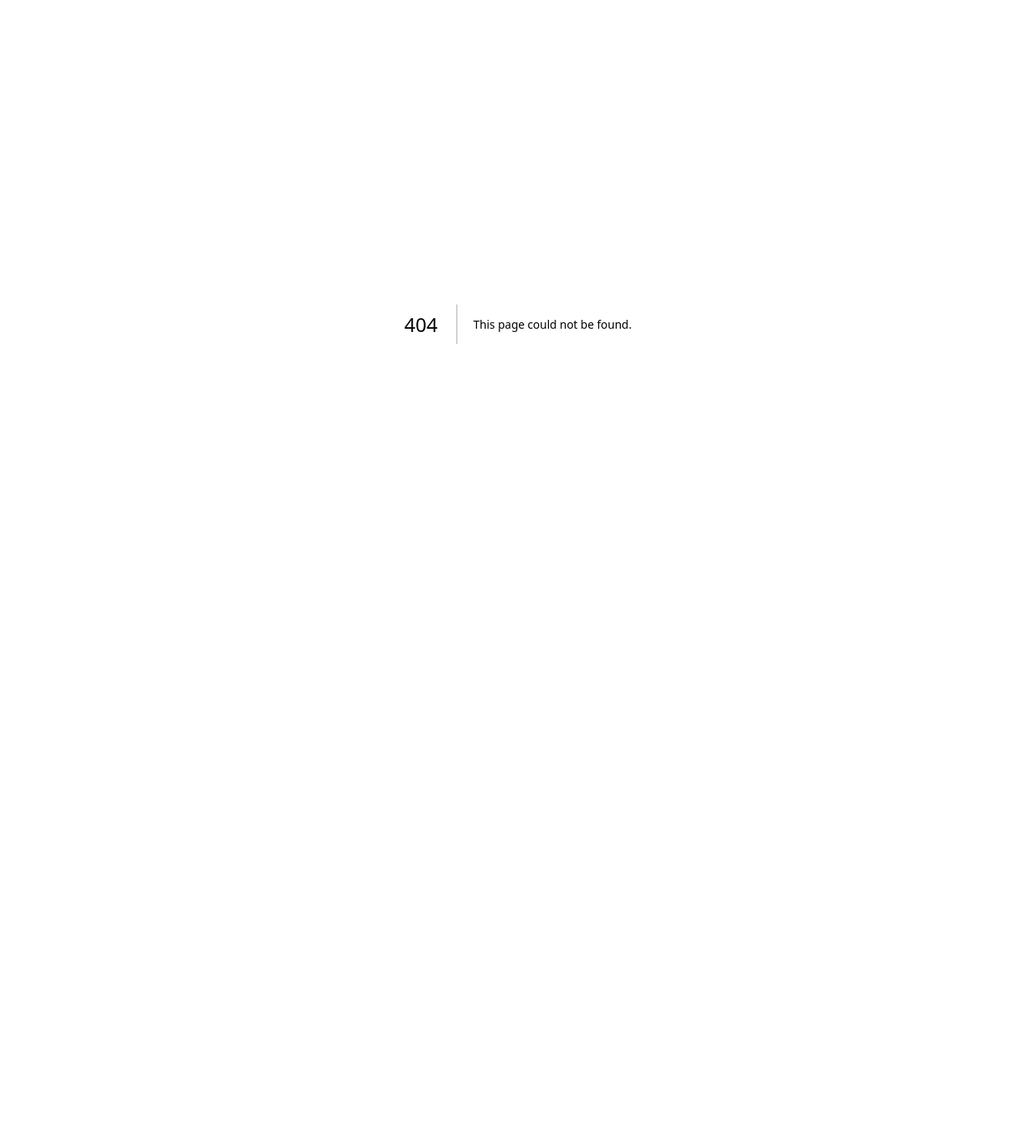
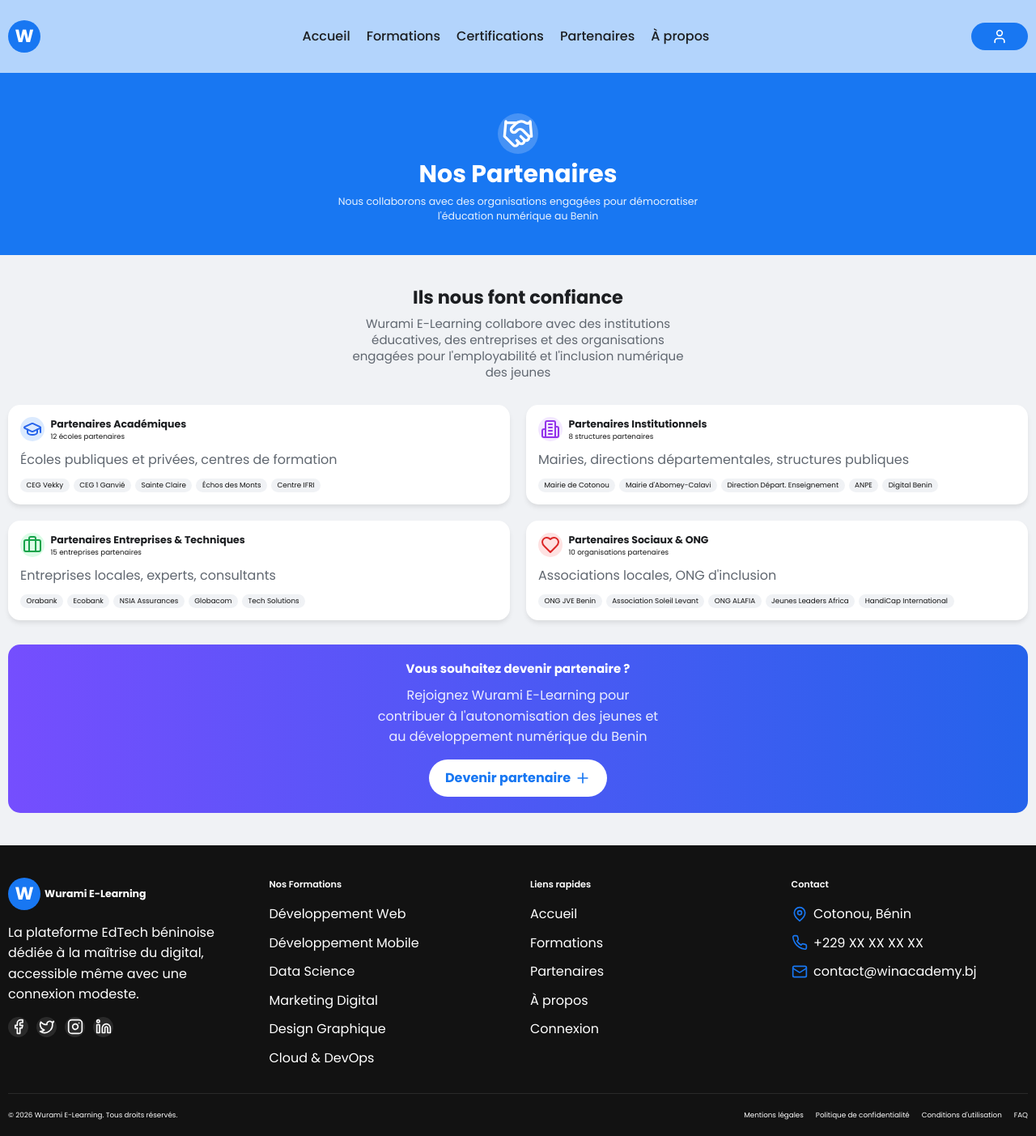
Before and after one commit to VOGLOSSOU/win-academy-fronend-app, a Next.js app: page /partenaires in a window 1280 px wide. Before the commit this address had no page. Shown: the whole page at 81% size. Before the commit the page ends 800 px from the top, so only its background shows below. Built offline with nearby package versions, Linux system fonts and the light colour scheme.

Commit message:
créer une page partenaire ( à inclure dans le header )

```diff
--- a/src/app/page.tsx
+++ b/src/app/page.tsx
@@ -7,7 +7,6 @@ import HowItWorksSection from '@/components/HowItWorksSection';
 import StatsSection from '@/components/StatsSection';
 import TestimonialsSection from '@/components/TestimonialsSection';
 import FAQSection from '@/components/FAQSection';
-import PartnersSection from '@/components/PartnersSection';
 import CTASection from '@/components/CTASection';
 import Footer from '@/components/Footer';
 
@@ -23,7 +22,6 @@ export default function Home() {
       <StatsSection />
       <TestimonialsSection />
       <FAQSection />
-      <PartnersSection />
       <CTASection />
       <Footer />
     </main>
--- /dev/null
+++ b/src/app/partenaires/page.tsx
@@ -0,0 +1,39 @@
+'use client';
+
+import Navigation from '@/components/Navigation';
+import Footer from '@/components/Footer';
+import PartnersSection from '@/components/PartnersSection';
+import { Handshake } from 'lucide-react';
+
+export default function PartenairesPage() {
+  return (
+    <>
+      <Navigation />
+      <main className="min-h-screen bg-light">
+        {/* Hero Section */}
+        <section className="pt-56 pb-16 bg-primary">
+          <div className="container mx-auto px-4">
+            <div className="text-center max-w-3xl mx-auto">
+              <div className="flex justify-center mb-4">
+                <div className="w-20 h-20 bg-white/20 rounded-full flex items-center justify-center">
+                  <Handshake size={40} className="text-white" />
+                </div>
+              </div>
+              <h1 className="text-4xl md:text-5xl font-bold text-white mb-4">
+                Nos Partenaires
+              </h1>
+              <p className="text-xl text-white/90">
+                Nous collaborons avec des organisations engagées pour démocratiser l'éducation numérique au Benin
+              </p>
+            </div>
+          </div>
+        </section>
+
+        {/* Partners Section - Trust indicators */}
+        <PartnersSection />
+
+      </main>
+      <Footer />
+    </>
+  );
+}
--- a/src/components/Footer.tsx
+++ b/src/components/Footer.tsx
@@ -83,6 +83,11 @@ export default function Footer() {
                 </Link>
               </li>
               <li>
+                <Link href="/partenaires" className="text-gray-400 hover:text-primary transition-colors">
+                  Partenaires
+                </Link>
+              </li>
+              <li>
                 <Link href="/a-propos" className="text-gray-400 hover:text-primary transition-colors">
                   À propos
                 </Link>
--- a/src/components/Navigation.tsx
+++ b/src/components/Navigation.tsx
@@ -8,6 +8,7 @@ const navLinks = [
   { href: '/', label: 'Accueil' },
   { href: '/formations', label: 'Formations' },
   { href: '/certifications', label: 'Certifications' },
+  { href: '/partenaires', label: 'Partenaires' },
   { href: '/a-propos', label: 'À propos' },
 ];
 
--- a/src/components/PartnersSection.tsx
+++ b/src/components/PartnersSection.tsx
@@ -63,8 +63,8 @@ export default function PartnersSection() {
           <h2 className="text-3xl md:text-4xl font-bold text-dark mb-4">
             Ils nous font confiance
           </h2>
-          <p className="text-xl text-gray-600 max-w-2xl mx-auto">
-            WIN ACADEMY collabore avec des institutions éducatives, des entreprises et des organisations engagées pour l'employabilité et l'inclusion numérique des jeunes
+          <p className="text-2xl text-gray-600 max-w-2xl mx-auto">
+            Wurami E-Learning collabore avec des institutions éducatives, des entreprises et des organisations engagées pour l'employabilité et l'inclusion numérique des jeunes
           </p>
         </div>
 
@@ -161,7 +161,7 @@ export default function PartnersSection() {
             Vous souhaitez devenir partenaire ?
           </h3>
           <p className="text-white/90 mb-6 max-w-xl mx-auto">
-            Rejoignez WIN ACADEMY pour contribuer à l'autonomisation des jeunes et au développement numérique du Benin
+                        Rejoignez Wurami E-Learning pour contribuer à l'autonomisation des jeunes et au développement numérique du Benin
           </p>
           <Link
             href="/inscription"
```
